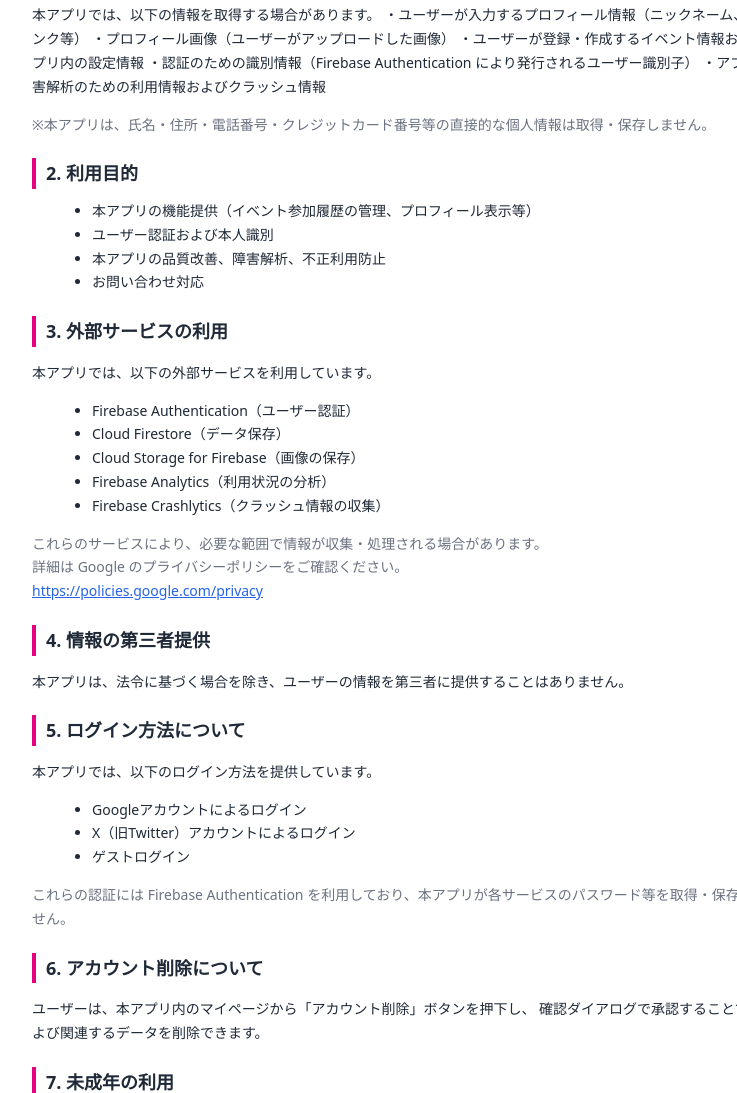
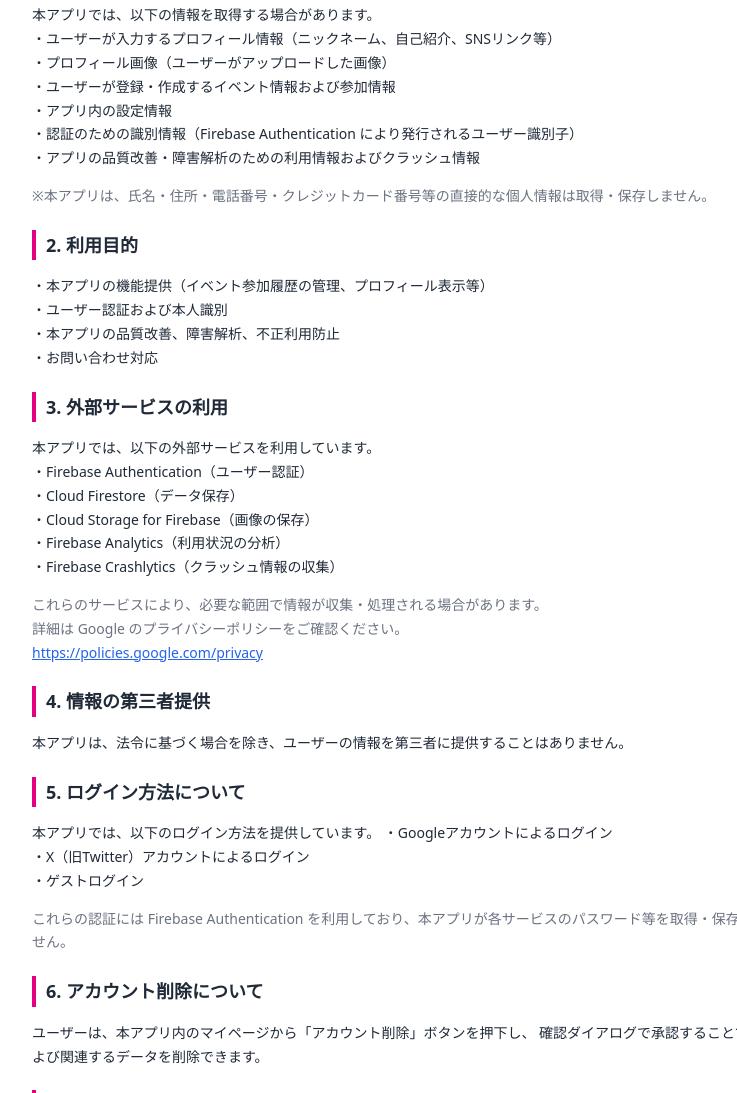
Before and after one commit to fefeyo/linca_privacy_policy, a plain HTML site: page index.html in a window 1280 px wide. Shown: the part 273-1366 px from the top of the page, without its empty margins (194-931 px from the left). Drawn offline with Linux system fonts and the light colour scheme.

Commit message:
Update index.html

```diff
--- a/index.html
+++ b/index.html
@@ -55,7 +55,7 @@
         color: var(--muted);
         font-size: 13px;
       }
-      .note { color: var(--muted); font-size: 14px; }
+      .note { color: var(--muted); }
     </style>
   </head>
 
@@ -69,19 +69,18 @@
 
     <main class="container">
       <p>
-        LinCa!（以下「本アプリ」）は、ユーザーの情報の取扱いについて、以下の通りプライバシーポリシー（以下「本ポリシー」）を定めます。
-        <br>
+        LinCa!（以下「本アプリ」）は、ユーザーの情報の取扱いについて、以下の通りプライバシーポリシー（以下「本ポリシー」）を定めます。<br>
         本アプリをご利用いただくことで、本ポリシーに同意したものとみなします。
       </p>
 
       <h2>1. 取得する情報</h2>
       <p>
-        本アプリでは、以下の情報を取得する場合があります。
-        ・ユーザーが入力するプロフィール情報（ニックネーム、自己紹介、SNSリンク等）
-        ・プロフィール画像（ユーザーがアップロードした画像）
-        ・ユーザーが登録・作成するイベント情報および参加情報
-        ・アプリ内の設定情報
-        ・認証のための識別情報（Firebase Authentication により発行されるユーザー識別子）
+        本アプリでは、以下の情報を取得する場合があります。<br>
+        ・ユーザーが入力するプロフィール情報（ニックネーム、自己紹介、SNSリンク等）<br>
+        ・プロフィール画像（ユーザーがアップロードした画像）<br>
+        ・ユーザーが登録・作成するイベント情報および参加情報<br>
+        ・アプリ内の設定情報<br>
+        ・認証のための識別情報（Firebase Authentication により発行されるユーザー識別子）<br>
         ・アプリの品質改善・障害解析のための利用情報およびクラッシュ情報
       </p>
       <p class="note">
@@ -89,30 +88,29 @@
       </p>
 
       <h2>2. 利用目的</h2>
-      <ul>
-        <li>本アプリの機能提供（イベント参加履歴の管理、プロフィール表示等）</li>
-        <li>ユーザー認証および本人識別</li>
-        <li>本アプリの品質改善、障害解析、不正利用防止</li>
-        <li>お問い合わせ対応</li>
-      </ul>
+      <p>
+        ・本アプリの機能提供（イベント参加履歴の管理、プロフィール表示等）<br>
+        ・ユーザー認証および本人識別<br>
+        ・本アプリの品質改善、障害解析、不正利用防止<br>
+        ・お問い合わせ対応
+      </p>
 
       <h2>3. 外部サービスの利用</h2>
-        <p>本アプリでは、以下の外部サービスを利用しています。</p>
-        <ul>
-          <li>Firebase Authentication（ユーザー認証）</li>
-          <li>Cloud Firestore（データ保存）</li>
-          <li>Cloud Storage for Firebase（画像の保存）</li>
-          <li>Firebase Analytics（利用状況の分析）</li>
-          <li>Firebase Crashlytics（クラッシュ情報の収集）</li>
-        </ul>
+        <p>
+          本アプリでは、以下の外部サービスを利用しています。<br>
+          ・Firebase Authentication（ユーザー認証）<br>
+          ・Cloud Firestore（データ保存）<br>
+          ・Cloud Storage for Firebase（画像の保存）<br>
+          ・Firebase Analytics（利用状況の分析）<br>
+          ・Firebase Crashlytics（クラッシュ情報の収集）
+       </p>
        <p class="note">
-         これらのサービスにより、必要な範囲で情報が収集・処理される場合があります。
-         <br>
-         詳細は Google のプライバシーポリシーをご確認ください。<br />
-        <a href="https://policies.google.com/privacy?hl=ja" target="_blank" rel="noopener noreferrer">
+         これらのサービスにより、必要な範囲で情報が収集・処理される場合があります。<br>
+         詳細は Google のプライバシーポリシーをご確認ください。<br>
+         <a href="https://policies.google.com/privacy?hl=ja" target="_blank" rel="noopener noreferrer">
           https://policies.google.com/privacy
-        </a>
-      </p>
+         </a>
+       </p>
 
       <h2>4. 情報の第三者提供</h2>
       <p>
@@ -122,12 +120,10 @@
       <h2>5. ログイン方法について</h2>
       <p>
         本アプリでは、以下のログイン方法を提供しています。
+        ・Googleアカウントによるログイン<br>
+        ・X（旧Twitter）アカウントによるログイン<br>
+        ・ゲストログイン
       </p>
-      <ul>
-        <li>Googleアカウントによるログイン</li>
-        <li>X（旧Twitter）アカウントによるログイン</li>
-        <li>ゲストログイン</li>
-      </ul>
       <p class="note">
         これらの認証には Firebase Authentication を利用しており、本アプリが各サービスのパスワード等を取得・保存することはありません。
       </p>
@@ -145,15 +141,13 @@
 
       <h2>8. プライバシーポリシーの変更</h2>
       <p>
-        本ポリシーは、法令の変更やサービス内容の変更等により、予告なく改定されることがあります。
-        <br>
+        本ポリシーは、法令の変更やサービス内容の変更等により、予告なく改定されることがあります。<br>
         改定後の内容は本ページに掲載した時点から有効となります。
       </p>
 
       <h2>9. お問い合わせ</h2>
       <p>
-        本ポリシーに関するお問い合わせは、本アプリの公式X（@LinCa_LL）までご連絡ください。
-        <br>
+        本ポリシーに関するお問い合わせは、本アプリの公式X（@LinCa_LL）までご連絡ください。<br>
         <a href="https://x.com/LinCa_LL" target="_blank" rel="noopener noreferrer">
           https://x.com/LinCa_LL
         </a>
```
